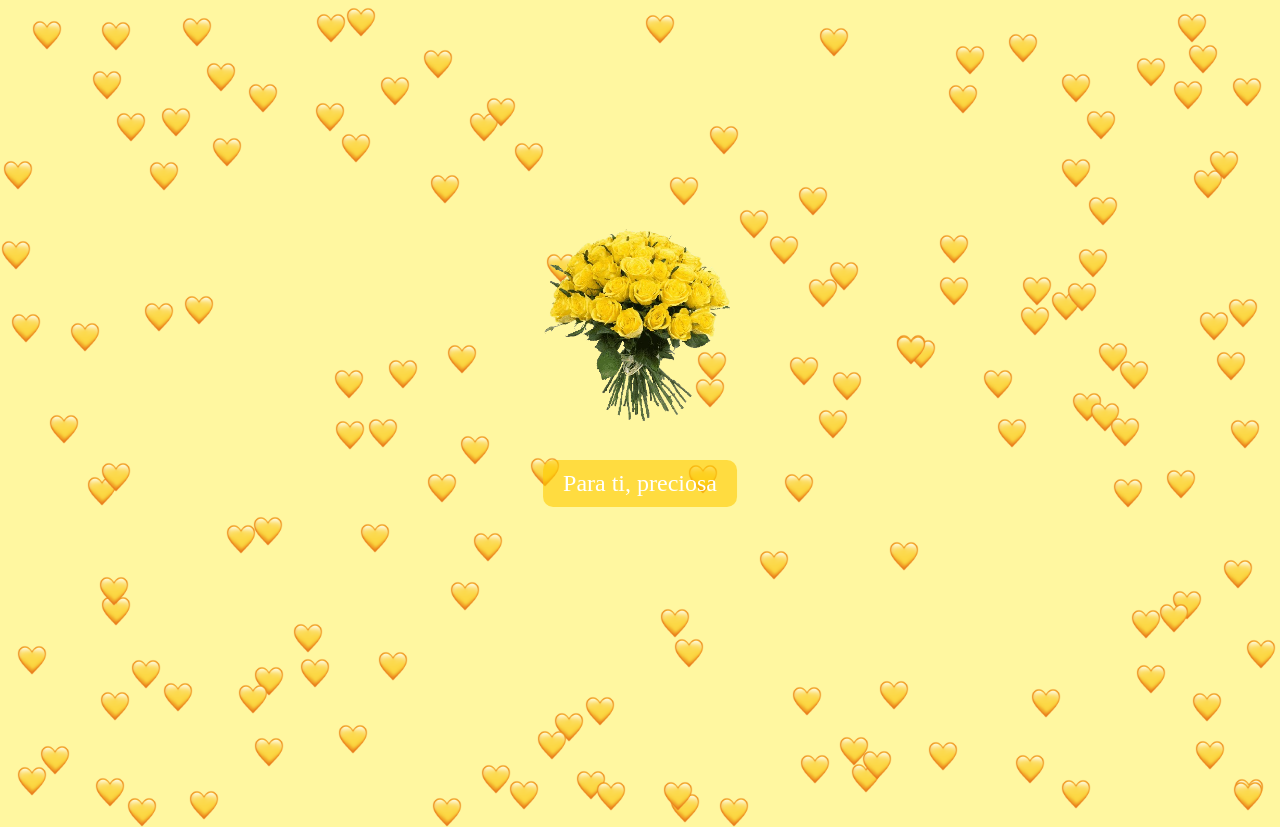
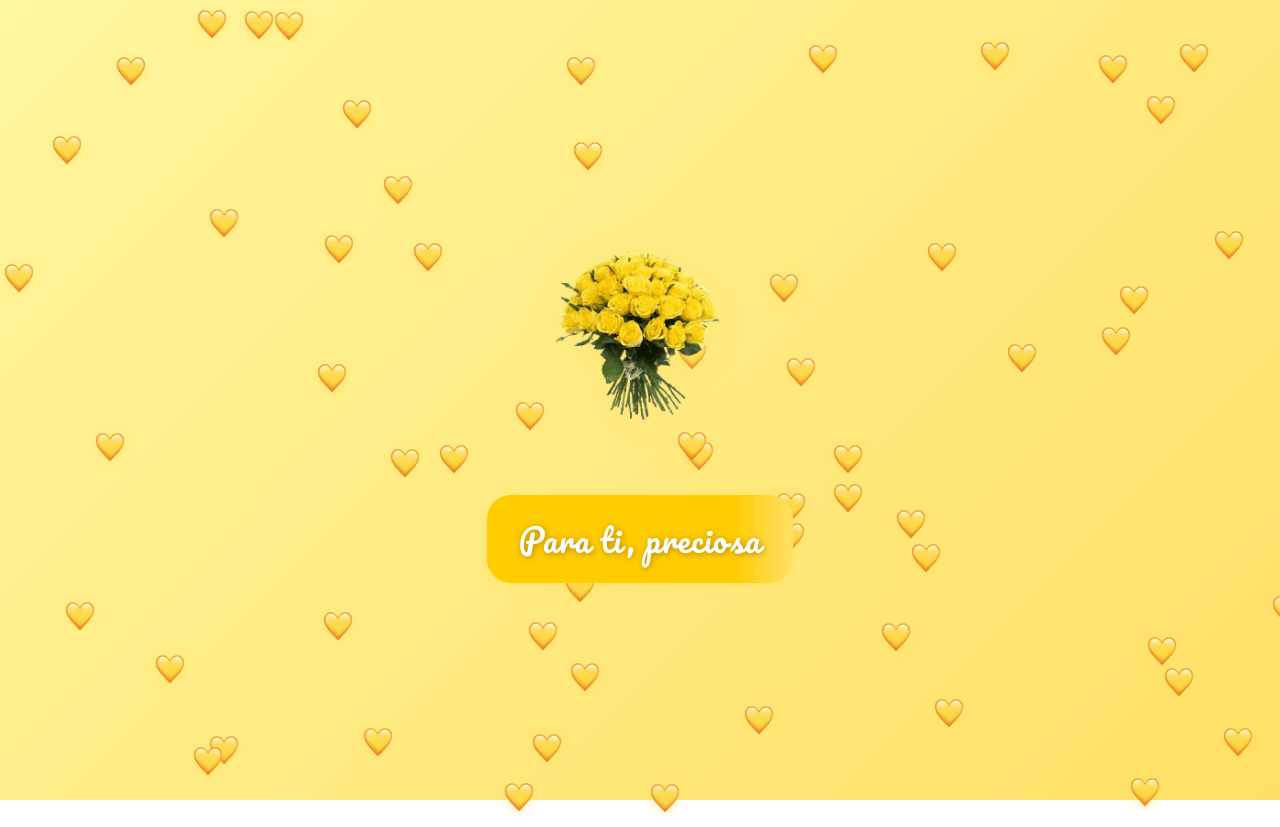
Before and after one commit to ccdiaz0528/flores, a plain HTML site: page index.html in a window 1280 px wide. Both pictures are taken after a click on the button "Sí". After the commit the page ends 800 px from the top, so only its background shows below. Drawn offline with Linux system fonts and the light colour scheme.

Commit message:
Ajustes y mejoras generales en la pagina

```diff
--- a/index.html
+++ b/index.html
@@ -5,6 +5,7 @@
     <meta name="viewport" content="width=device-width, initial-scale=1.0">
     <title>Te Regalo Flores Amarillas</title>
     <link rel="stylesheet" href="styles.css">
+    <link href="https://fonts.googleapis.com/css?family=Pacifico&display=swap" rel="stylesheet">
 </head>
 <body>
     <div class="container">
@@ -13,9 +14,11 @@
             <button id="boton-si">Sí</button>
             <button id="boton-no">No</button>
         </div>
-        <div id="mensaje-final" style="display: none;">Para ti, preciosa</div>
     </div>
-    <img id="imagen-flores" src="flores_amarillas.png" alt="Flores amarillas" style="display: none;">
+    <div id="final-container" style="display: none; flex-direction: column; align-items: center;">
+        <img id="imagen-flores" src="flores_amarillas.png" alt="Flores amarillas" style="display: block;">
+        <div id="mensaje-final">Para ti, preciosa</div>
+    </div>
     <div id="corazones-container">
         <!-- Agrega los corazones aquí mediante JavaScript -->
     </div>
--- a/script.js
+++ b/script.js
@@ -5,68 +5,81 @@
     const imagenFlores = document.getElementById("imagen-flores");
     const mensajeFinal = document.getElementById("mensaje-final");
 
-    function mostrarFlores() {
-        if (botonSi && botonNo && pregunta && imagenFlores && mensajeFinal) {
+    let corazones = [];
+
+        function mostrarFlores() {
+        if (botonSi && botonNo && pregunta) {
             botonSi.style.display = "none";
             botonNo.style.display = "none";
             pregunta.style.display = "none";
-
-            imagenFlores.style.display = "block";
-            mensajeFinal.style.display = "block";
-            mensajeFinal.innerText = "Para ti, preciosa";
-
+            // Mostrar el contenedor final centrado
+            document.getElementById("final-container").style.display = "flex";
             mostrarCorazones();
         }
     }
 
-    function moverBoton() {
-        const nuevaPosicionX = Math.random() * (window.innerWidth - botonNo.offsetWidth);
-        const nuevaPosicionY = Math.random() * (window.innerHeight - botonNo.offsetHeight);
-        botonNo.style.left = nuevaPosicionX + "px";
-        botonNo.style.top = nuevaPosicionY + "px";
-    }
+        function moverBoton() {
+            const botonNo = document.getElementById("boton-no");
+            // Cambia a posición fija solo al primer click
+            if (botonNo.style.position !== "fixed") {
+                botonNo.style.position = "fixed";
+                // Calcula la posición actual en pantalla y la mantiene
+                const rect = botonNo.getBoundingClientRect();
+                botonNo.style.left = rect.left + "px";
+                botonNo.style.top = rect.top + "px";
+                botonNo.style.margin = "0"; // Elimina el margen para evitar saltos
+            }
+            // Calcula límites de la ventana
+            const maxX = window.innerWidth - botonNo.offsetWidth;
+            const maxY = window.innerHeight - botonNo.offsetHeight;
+            const nuevaPosicionX = Math.random() * maxX;
+            const nuevaPosicionY = Math.random() * maxY;
+            botonNo.style.left = nuevaPosicionX + "px";
+            botonNo.style.top = nuevaPosicionY + "px";
+        }
 
     function mostrarCorazones() {
         const corazonesContainer = document.getElementById("corazones-container");
         if (corazonesContainer) {
-            for (let i = 0; i < 150; i++) {
+            corazones = [];
+            corazonesContainer.innerHTML = "";
+            const cantidad = 60; // Menos corazones para mejor rendimiento
+            for (let i = 0; i < cantidad; i++) {
                 const corazon = document.createElement("img");
                 corazon.src = "corazon_amarillo.png";
                 corazon.className = "corazon";
+                corazon.style.position = "absolute";
                 corazonesContainer.appendChild(corazon);
-                moverCorazon(corazon);
+
+                corazones.push({
+                    el: corazon,
+                    x: Math.random() * window.innerWidth,
+                    y: Math.random() * window.innerHeight,
+                    vx: Math.random() * 4 - 2,
+                    vy: Math.random() * 4 - 2
+                });
             }
+            animarCorazones();
         }
     }
 
-    function moverCorazon(corazon) {
-        const ventanaAncho = window.innerWidth;
-        const ventanaAlto = window.innerHeight;
-        const corazonAncho = corazon.offsetWidth;
-        const corazonAlto = corazon.offsetHeight;
-        let posX = Math.random() * (ventanaAncho - corazonAncho);
-        let posY = Math.random() * (ventanaAlto - corazonAlto);
-        let velocidadX = Math.random() * 4 - 2;
-        let velocidadY = Math.random() * 4 - 2;
+    function animarCorazones() {
+        const ancho = window.innerWidth;
+        const alto = window.innerHeight;
 
-        function mover() {
-            posX += velocidadX;
-            posY += velocidadY;
+        corazones.forEach(corazon => {
+            corazon.x += corazon.vx;
+            corazon.y += corazon.vy;
 
-            if (posX <= 0 || posX >= ventanaAncho - corazonAncho) {
-                velocidadX *= -1;
-            }
-            if (posY <= 0 || posY >= ventanaAlto - corazonAlto) {
-                velocidadY *= -1;
-            }
+            // Rebote en los bordes
+            if (corazon.x <= 0 || corazon.x >= ancho - 40) corazon.vx *= -1;
+            if (corazon.y <= 0 || corazon.y >= alto - 40) corazon.vy *= -1;
 
-            corazon.style.left = posX + "px";
-            corazon.style.top = posY + "px";
+            corazon.el.style.left = corazon.x + "px";
+            corazon.el.style.top = corazon.y + "px";
+        });
 
-            requestAnimationFrame(mover);
-        }
-
-        mover();
+        requestAnimationFrame(animarCorazones);
     }
 
     if (botonSi && botonNo) {
--- a/styles.css
+++ b/styles.css
@@ -1,54 +1,154 @@
 body {
     margin: 0;
     padding: 0;
-    background-color: #fff7a0; /* Fondo amarillo suave */
+    background: linear-gradient(135deg, #fff7a0 0%, #ffe066 100%);
+    font-family: 'Segoe UI', 'Arial', sans-serif;
+    min-height: 100vh;
 }
 
 .container {
-    text-align: center;
-    padding-top: 20vh;
-    position: relative; /* Añadido */
+    display: flex;
+    flex-direction: column;
+    align-items: center;
+    justify-content: center;
+    min-height: 80vh;
+    padding: 2rem 1rem;
+    box-sizing: border-box;
+}
+
+#pregunta {
+    font-size: 2rem;
+    color: #b8860b;
+    margin-bottom: 2rem;
+    text-shadow: 1px 1px 4px #fffbe6;
+    font-family: 'Pacifico', cursive, 'Segoe UI', Arial, sans-serif;
+    letter-spacing: 1px;
 }
 
 #botones-container {
-    margin-top: 20px;
+    display: flex;
+    gap: 2rem;
+    margin-top: 1rem;
+    position: relative;
+    height: 60px;
+    justify-content: center;
 }
 
 button {
-    margin: 10px;
-    font-size: 16px;
-    padding: 10px 20px;
-    background-color: #ffcc00; /* Fondo amarillo */
+    font-size: 1.2rem;
+    padding: 0.8rem 2.2rem;
+    background: linear-gradient(90deg, #ffcc00 60%, #ffe066 100%);
     border: none;
+    border-radius: 2rem;
     cursor: pointer;
+    color: #7c5a00;
+    font-weight: bold;
+    box-shadow: 0 2px 8px rgba(255, 204, 0, 0.15);
+    transition: background 0.2s, transform 0.2s, box-shadow 0.2s;
+    outline: none;
+    position: relative;
+    overflow: hidden;
+}
+button:active {
+    transform: scale(0.96);
+    box-shadow: 0 1px 4px rgba(255, 204, 0, 0.18);
+}
+button:hover {
+    background: linear-gradient(90deg, #ffe066 60%, #ffcc00 100%);
+    transform: scale(1.07);
+    box-shadow: 0 4px 16px rgba(255, 204, 0, 0.25);
+}
+
+#final-container {
+    display: none;
+    flex-direction: column;
+    align-items: center;
+    justify-content: center;
+    position: fixed;
+    top: 0; left: 0; right: 0; bottom: 0;
+    width: 100vw;
+    height: 100vh;
+    z-index: 10;
+    background: transparent;
 }
 
 #mensaje-final {
-    font-size: 24px;
-    color: #ffffff; /* Letras blancas */
-    margin-top: 150px; /* Ajusta la distancia desde la parte superior */
-    position: absolute; /* Añadido */
-    top: calc(100% + 150px); /* Alineado con el borde inferior de la imagen de las flores */
-    left: 50%; /* Centrar horizontalmente */
-    transform: translateX(-50%); /* Centrar horizontalmente */
-    padding: 10px 20px; /* Espaciado interno */
-    background-color: rgba(255, 204, 0, 0.6); /* Fondo amarillo semitransparente */
-    border-radius: 10px; /* Bordes redondeados */
-    z-index: 2; /* Asegura que el texto esté por encima de los corazones */
+    font-size: 2rem;
+    color: #fff;
+    margin-top: 2.5rem;
+    position: static;
+    padding: 1rem 2rem;
+    background: linear-gradient(90deg, #ffcc00 80%, #ffe066 100%);
+    border-radius: 1.5rem;
+    box-shadow: 0 2px 12px rgba(255, 204, 0, 0.18);
+    z-index: 2;
+    text-shadow: 1px 1px 6px #b8860b;
+    letter-spacing: 1px;
+    font-family: 'Pacifico', cursive, 'Segoe UI', Arial, sans-serif;
 }
 
 #imagen-flores {
     display: block;
-    margin: 0 auto; /* Centra horizontalmente */
-    margin-top: 30px; /* Espacio superior */
-    width: 250px; /* Tamaño de la imagen ajustable */
-    position: relative; /* Añadido */
-    z-index: 1; /* Asegura que la imagen esté detrás del texto y por encima de los corazones */
+    margin: 0 auto;
+    width: 220px;
+    max-width: 80vw;
+    position: relative;
+    z-index: 1;
+    filter: drop-shadow(0 4px 16px #ffe066aa);
+    border-radius: 1.5rem;
+    transition: filter 0.3s;
+}
+
+#imagen-flores:hover {
+    filter: drop-shadow(0 8px 32px #ffe066cc);
 }
 
 .corazon {
     position: absolute;
-    width: 30px; /* Tamaño del corazón */
+    width: 30px;
     height: auto;
-    z-index: 0; /* Asegura que los corazones estén detrás de la imagen y el texto */
+    z-index: 0;
+    pointer-events: none;
+    filter: drop-shadow(0 2px 6px #ffe06699);
+    transition: width 0.2s;
+    opacity: 0.95;
 }
+
+#corazones-container {
+    position: fixed;
+    top: 0;
+    left: 0;
+    width: 100vw;
+    height: 100vh;
+    pointer-events: none;
+    z-index: 0;
+}
+
+#boton-no {
+    transition: left 0.2s, top 0.2s, background 0.2s, transform 0.2s;
+}
+
+/* Responsive */
+@media (max-width: 600px) {
+    #pregunta {
+        font-size: 1.2rem;
+    }
+    button {
+        font-size: 1rem;
+        padding: 0.7rem 1.2rem;
+    }
+    #mensaje-final {
+        font-size: 1.1rem;
+        padding: 0.7rem 1.2rem;
+    }
+    #imagen-flores {
+        width: 140px;
+    }
+    .corazon {
+        width: 18px;
+    }
+    #botones-container {
+        gap: 1rem;
+        height: 45px;
+    }
+}
```
